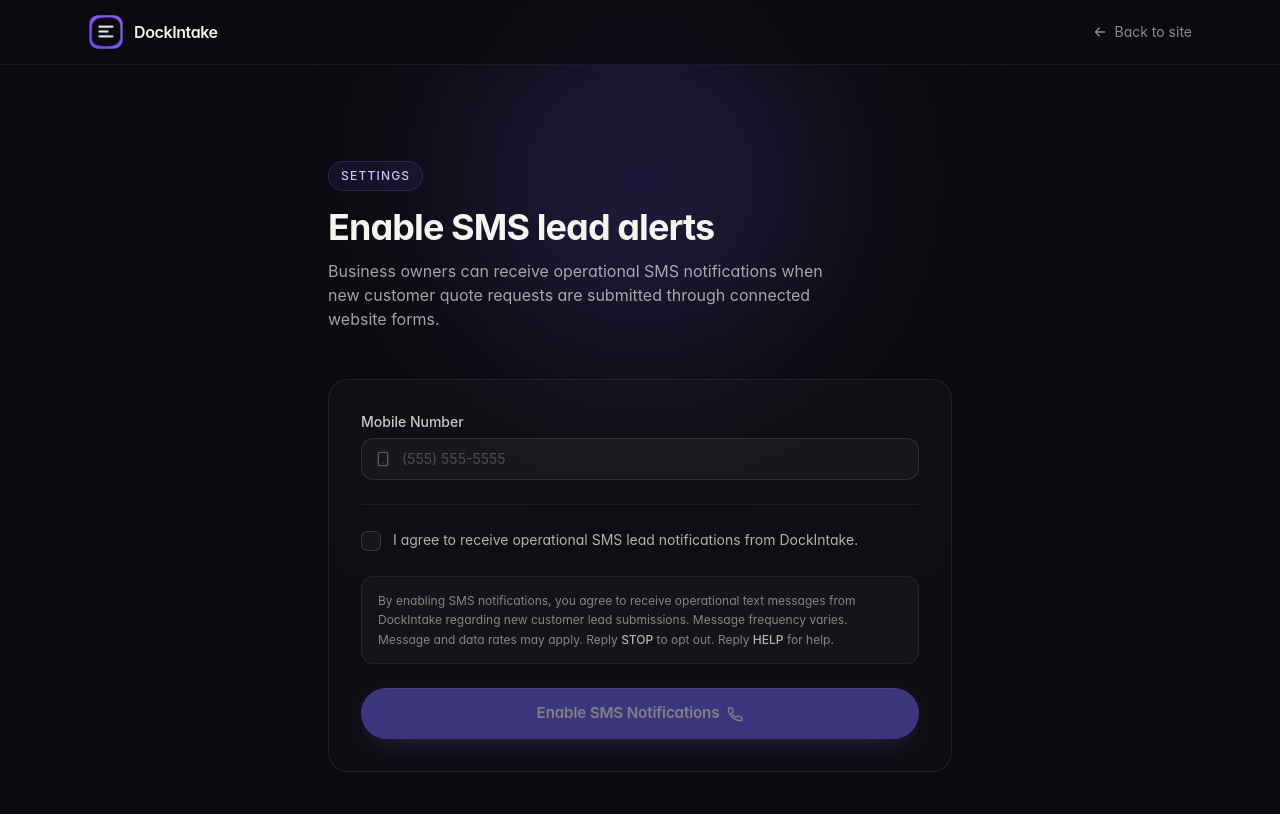
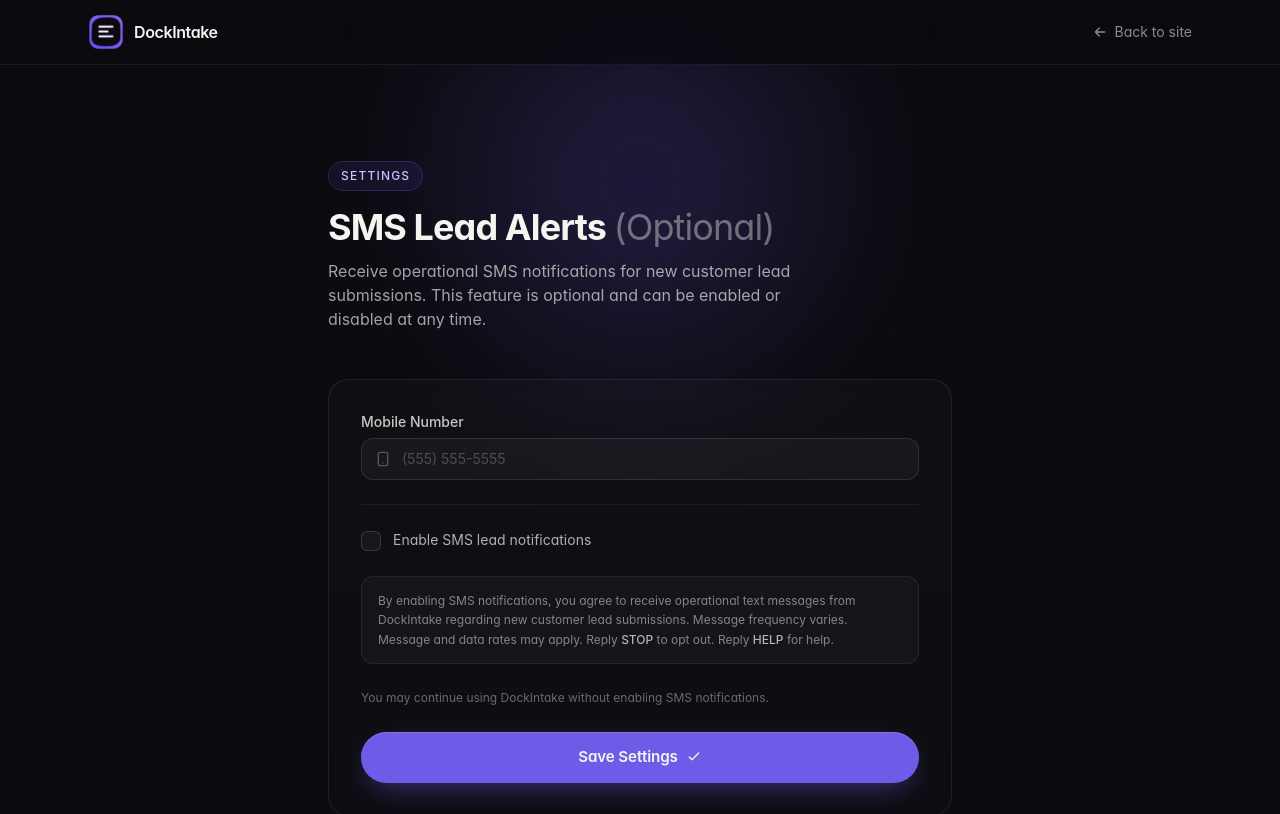
Before and after one commit to Vassarr/dockintake, a Next.js app: page /sms-consent in a window 1280 px wide. Shown: the top 814 px of the page. Built offline with nearby package versions, Linux system fonts and the light colour scheme.

Commit message:
make sms consent optional for twilio compliance

```diff
--- a/app/sms-consent/SmsConsentUI.tsx
+++ b/app/sms-consent/SmsConsentUI.tsx
@@ -6,15 +6,23 @@
 export default function SmsConsentUI() {
   const [phone, setPhone] = useState("");
   const [agreed, setAgreed] = useState(false);
-  const [enabled, setEnabled] = useState(false);
+  const [saved, setSaved] = useState(false);
 
-  function handleEnable() {
-    if (agreed && phone.trim()) {
-      setEnabled(true);
-    }
+  function handleSave() {
+    setSaved(true);
   }
 
-  const canEnable = agreed && phone.trim().length > 0;
+  function handleCheckboxToggle() {
+    setAgreed((v) => !v);
+    setSaved(false);
+  }
+
+  function handlePhoneChange(e: React.ChangeEvent<HTMLInputElement>) {
+    setPhone(e.target.value);
+    setSaved(false);
+  }
+
+  const smsEnabled = saved && agreed;
 
   return (
     <div className="min-h-screen bg-ink text-cream">
@@ -24,7 +32,6 @@
         className="pointer-events-none fixed inset-0 overflow-hidden"
       >
         <div className="absolute inset-0 bg-grid mask-radial-soft opacity-20" />
-        {/* Glow blob */}
         <div
           className="glow-blob"
           style={{
@@ -81,19 +88,20 @@
             Settings
           </span>
           <h1 className="mt-4 text-3xl md:text-4xl font-bold tracking-tight text-cream">
-            Enable SMS lead alerts
+            SMS Lead Alerts{" "}
+            <span className="text-cream/40 font-normal">(Optional)</span>
           </h1>
           <p className="mt-3 text-sm md:text-base text-cream/65 leading-relaxed max-w-lg">
-            Business owners can receive operational SMS notifications when new
-            customer quote requests are submitted through connected website
-            forms.
+            Receive operational SMS notifications for new customer lead
+            submissions. This feature is optional and can be enabled or disabled
+            at any time.
           </p>
         </div>
 
         {/* Settings card */}
         <div className="relative card p-6 md:p-8 space-y-6">
-          {/* Subtle inner glow on enabled */}
-          {enabled && (
+          {/* Inner glow only when SMS is actively enabled */}
+          {smsEnabled && (
             <div
               aria-hidden
               className="absolute inset-0 rounded-[1.25rem] pointer-events-none"
@@ -131,10 +139,7 @@
                 type="tel"
                 placeholder="(555) 555-5555"
                 value={phone}
-                onChange={(e) => {
-                  setEnabled(false);
-                  setPhone(e.target.value);
-                }}
+                onChange={handlePhoneChange}
                 className="w-full pl-10 pr-4 py-2.5 rounded-xl bg-white/[0.04] border border-white/[0.10] text-cream placeholder:text-cream/25 text-sm focus:outline-none focus:border-[rgba(108,92,231,0.55)] focus:ring-1 focus:ring-[rgba(108,92,231,0.35)] transition-colors"
               />
             </div>
@@ -143,15 +148,12 @@
           {/* Divider */}
           <div className="h-px bg-white/[0.06]" />
 
-          {/* Consent checkbox */}
+          {/* Optional checkbox */}
           <div className="flex items-start gap-3">
             <button
               role="checkbox"
               aria-checked={agreed}
-              onClick={() => {
-                setAgreed((v) => !v);
-                setEnabled(false);
-              }}
+              onClick={handleCheckboxToggle}
               className={`mt-0.5 flex-shrink-0 w-5 h-5 rounded-md border transition-all duration-200 flex items-center justify-center focus:outline-none focus:ring-2 focus:ring-[rgba(108,92,231,0.5)] ${
                 agreed
                   ? "bg-[#6c5ce7] border-[#6c5ce7] shadow-[0_0_12px_rgba(108,92,231,0.45)]"
@@ -173,12 +175,11 @@
               )}
             </button>
             <span className="text-sm text-cream/70 leading-relaxed">
-              I agree to receive operational SMS lead notifications from
-              DockIntake.
+              Enable SMS lead notifications
             </span>
           </div>
 
-          {/* Consent disclosure */}
+          {/* Consent disclosure — always visible */}
           <div className="rounded-xl bg-white/[0.03] border border-white/[0.07] px-4 py-3.5 text-xs text-cream/50 leading-relaxed">
             By enabling SMS notifications, you agree to receive operational text
             messages from DockIntake regarding new customer lead submissions.
@@ -189,29 +190,18 @@
             help.
           </div>
 
+          {/* Helper text */}
+          <p className="text-xs text-cream/40 leading-relaxed -mt-1">
+            You may continue using DockIntake without enabling SMS notifications.
+          </p>
+
           {/* CTA */}
           <div className="space-y-3">
             <button
-              onClick={handleEnable}
-              disabled={!canEnable || enabled}
-              className="btn-primary w-full justify-center disabled:opacity-50 disabled:cursor-not-allowed"
+              onClick={handleSave}
+              className="btn-primary w-full justify-center"
             >
-              {enabled ? (
-                <>
-                  <svg
-                    viewBox="0 0 24 24"
-                    className="w-4 h-4"
-                    fill="none"
-                    stroke="currentColor"
-                    strokeWidth="2.5"
-                    strokeLinecap="round"
-                    strokeLinejoin="round"
-                  >
-                    <path d="M5 12l4 4L19 6" />
-                  </svg>
-                  SMS Notifications Enabled
-                </>
-              ) : (
+              {agreed ? (
                 <>
                   Enable SMS Notifications
                   <svg
@@ -226,17 +216,41 @@
                     <path d="M22 16.92V21a1 1 0 0 1-1.1 1A19 19 0 0 1 2 4.1 1 1 0 0 1 3 3h4.09a1 1 0 0 1 1 .75l1 4a1 1 0 0 1-.27 1L7 10.5a16 16 0 0 0 6.5 6.5l1.75-1.82a1 1 0 0 1 1-.27l4 1a1 1 0 0 1 .75 1z" />
                   </svg>
                 </>
+              ) : (
+                <>
+                  Save Settings
+                  <svg
+                    viewBox="0 0 24 24"
+                    className="w-4 h-4"
+                    fill="none"
+                    stroke="currentColor"
+                    strokeWidth="2"
+                    strokeLinecap="round"
+                    strokeLinejoin="round"
+                  >
+                    <path d="M5 12l4 4L19 6" />
+                  </svg>
+                </>
               )}
             </button>
 
-            {/* Status indicator */}
-            {enabled && (
+            {/* Status indicator — appears after save */}
+            {saved && (
               <div className="flex items-center justify-center gap-2 text-xs text-cream/55 animate-fade-in">
-                <span className="relative flex w-2 h-2">
-                  <span className="absolute inset-0 rounded-full bg-emerald-400 animate-ping opacity-60" />
-                  <span className="relative w-2 h-2 rounded-full bg-emerald-400" />
-                </span>
-                Status: SMS notifications enabled
+                {smsEnabled ? (
+                  <>
+                    <span className="relative flex w-2 h-2">
+                      <span className="absolute inset-0 rounded-full bg-emerald-400 animate-ping opacity-60" />
+                      <span className="relative w-2 h-2 rounded-full bg-emerald-400" />
+                    </span>
+                    Status: SMS notifications enabled
+                  </>
+                ) : (
+                  <>
+                    <span className="w-2 h-2 rounded-full bg-cream/25 flex-shrink-0" />
+                    Status: SMS notifications disabled
+                  </>
+                )}
               </div>
             )}
           </div>
@@ -252,13 +266,9 @@
             <div className="h-px flex-1 bg-white/[0.07]" />
           </div>
 
-          {/* SMS preview bubble */}
           <div className="flex justify-start">
             <div className="max-w-xs w-full">
-              {/* Sender label */}
               <p className="text-[11px] text-cream/35 mb-2 ml-1">DockIntake</p>
-
-              {/* Bubble */}
               <div className="sms-bubble">
                 <p className="text-xs font-semibold text-[#c8c2ff] mb-0.5">
                   New Roofing Lead
@@ -274,8 +284,6 @@
                   Reply STOP to opt out.
                 </p>
               </div>
-
-              {/* Delivery note */}
               <p className="mt-2 ml-1 text-[11px] text-cream/30 flex items-center gap-1.5">
                 <svg
                   viewBox="0 0 24 24"
```
Also changed, not shown: 1 other file (tests, documents, lock files or other folders).
